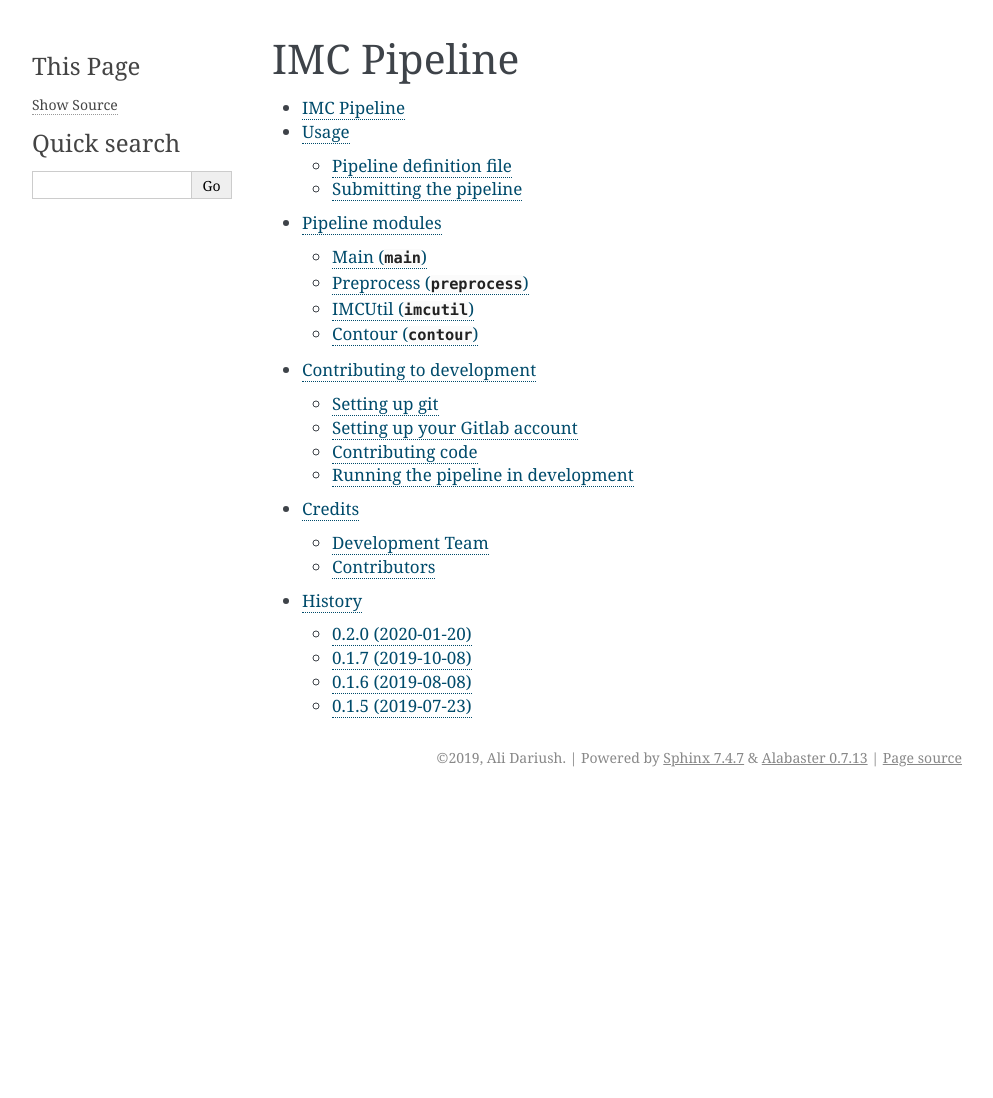
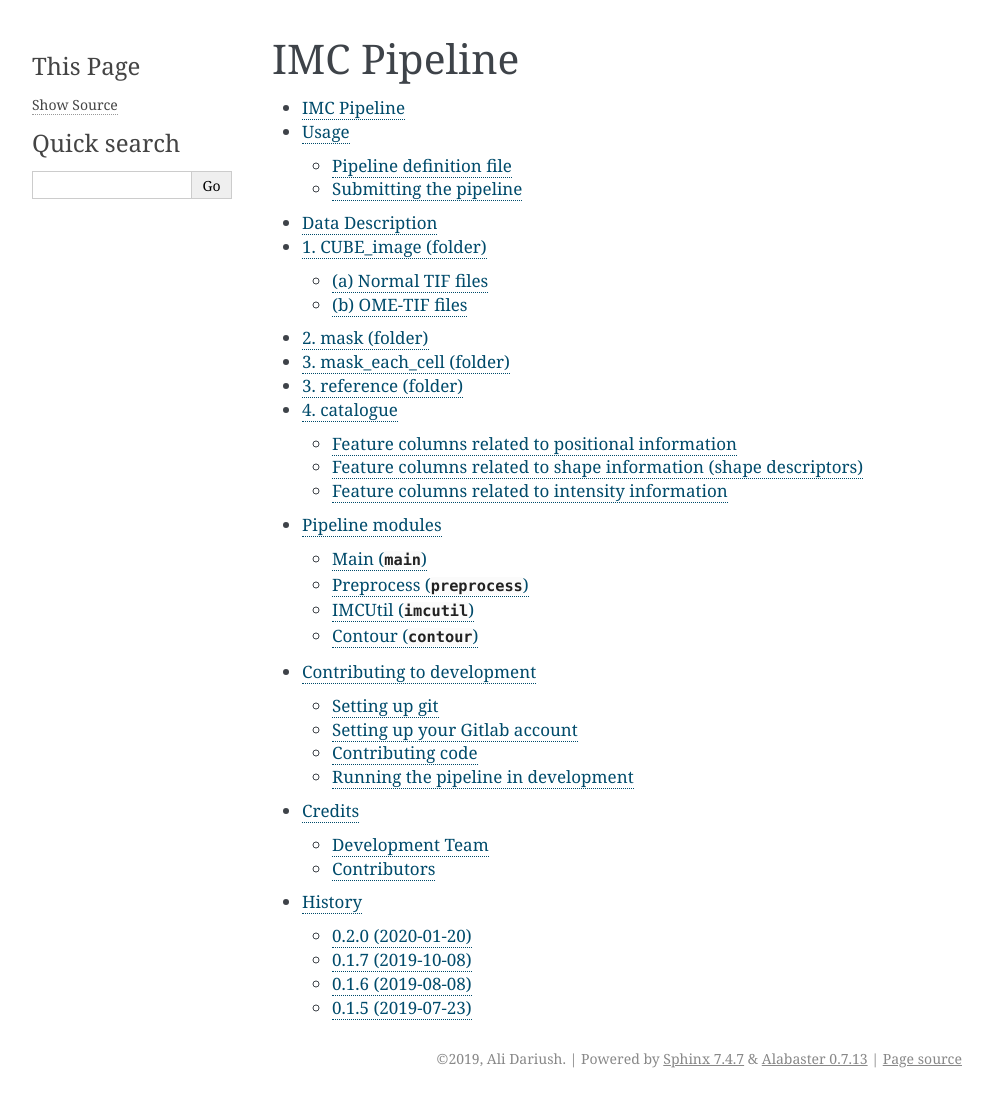
Before and after one commit to IMAXT/imc-nuclear-segmentation, a Sphinx documentation site: the page built from docs/index.rst, in a window 1280 px wide. Shown: the whole page, without its empty margins (148-1141 px from the left). Built offline with Sphinx 7.4.7, drawn with Linux system fonts in a browser that asks for light colours; formulas are drawn with MathJax 3; before the commit the page ends 900 px from its top, so only the background shows below that; some of the changed lines change nothing that is shown.

Commit message:
WIP: Add docs describing outputs

```diff
--- a/docs/index.rst
+++ b/docs/index.rst
@@ -6,6 +6,7 @@ IMC Pipeline
 
    readme
    usage
+   outputs
    modules
    contributing
    authors
--- /dev/null
+++ b/docs/outputs.rst
@@ -0,0 +1,91 @@
+Data Description
+================
+
+Upon a successful run of the IMC pipeline, several data products are created inside the OUTPUT forlder (location and name of the OUTPUT folder are set by the user). These include several folders and files with their descriptions as follow:
+
+1. CUBE_image (folder)
+======================
+
+*_CUBE.tiff : IMC image data cube in TIF format. Each layer in the cube is associated to an IMC channel.
+*_CUBE.txt  : The name of IMC channels and their orders as appear in the cube data file.
+
+Description:
+
+For each IMC run, the structure of the output data, need to be processed by the IMC pipeline, belongs to one of the following categories:
+
+(a) Normal TIF files
+--------------------
+A collection of normal TIF files where the number of TIF files are the same as the number of IMC channels, and the name of each TIF file is the name of that channel.
+
+(b) OME-TIF files
+-----------------
+These are produced if the output of an IMC run (raw data) are processed by the Data Packager. In this case, each image channel is of OME.TIF format and the channel names are recorded as meta data inside the image file.
+
+Once the IMC pipeline starts, it first determines the structure of the input data files ('a' or 'b' above) and then produces a single TIF image data cube '*_CUBE.tiff' by merging all individual IMC image channels. In addition, the order of channels and their names are recorded in '*_CUBE.txt' file.
+
+
+2. mask (folder)
+================
+
+*_mask.tif  : A 32-bit image mask of all detected cells. All pixels belong the same cell, have the same integer pixel values.
+
+3. mask_each_cell (folder)
+==========================
+
+For each detected cell, a binary image mask is created and kept in this folder. For example, if there are 1000 detected cells, then you would see 1000 binary images in this folder. The index (or filename) of each binary image is the same as those in the final output catalog (inside the 'catalogue' folder).
+
+3. reference (folder)
+=====================
+
+*_CUBE.jpg           : Image of the reference channel (nuclear channel) used for nuclear segmentation
+flat_*_CUBE.tif      : Image of the reference channel (nuclear channel) after applying intensity correction (if requested)
+draft_*_CUBE.tif     : Image of the reference channel (nuclear channel) with detected cells' centroids overlaid on image
+draft_cnt_*_CUBE.tif : Image of the reference channel (nuclear channel) with estimated cells' contour lines overlaid on image
+
+Description:
+
+The pipeline uses one of the nuclear channels (set by the user) to perform cell segmentation. In a few cases, it may happen that an intensity gradient appears across the nuclear channel. For instance, the middle area of the image may look much darker than the peripheri of the tissue or outer edges of the image. This may lower the performance of the segmentation. In order to account for such effect, the user can apply an intensity correction to the nuclear channel image by setting the 'aic_apply_intensity_correction: True' in the input configuration file. In that case, the 'flat_*_CUBE.tif' represents the reference channel after applying the intensity correction. If there is no intensity correction, 'flat_*_CUBE.tif' is basically the same as the reference/nuclear channel.
+
+Draft Images ('draft_*_CUBE.tif' and 'draft_cnt_*_CUBE.tif'):
+Each time the user runs the IMC pipeline, he/she can check the performance and quality of the detection by looking at 'draft_*_CUBE.tif' and 'draft_cnt_*_CUBE.tif' images. If not happy with the overall detections (e.g., overstiemated or understimated), the user can then adjust the performance of the segmentation by twiking the input parameters.
+
+4. catalogue
+============
+
+*_CUBE.csv  : Output catalog in CSV format
+*_CUBE.fits : Output catalog in FITS format
+
+Description:
+
+Besides of other output products, output catalogues, contain most of the information retrieved from the analysis of an IMC run. The catalogue comes in two formats:
+
+(a) FITS (Flexible Image Transport System ), and
+(b) CSV (Comma-Separated Values).
+
+It is up to users to decide which format they choose for their own analysis.
+
+There is one row for every detected cell in the output catalogue. There are also several feature columns associated to positional, shape, and intensity information on each segmented cell as follow:
+
+Feature columns related to positional information
+-------------------------------------------------
+X, Y : Centroid of each cell assuming buttom-left corner of the image as reference i.e. (0,0).
+X_image, Y_image : Centroid of each cell assuming top-left corner of the image as reference i.e. (0,0).
+
+Feature columns related to shape information (shape descriptors)
+----------------------------------------------------------------
+area_cnt : Cell contour area (pix^2). It is equal to the number of pixels within the detected contour area following segmentation.
+area_minCircle : Area of the smallest circle (pix^2) that can be fit within the contour area. Therefore: area_minCircle <= area_cnt
+area_ellipse : Area of an ellipse (pix^2), fitted to the estimated cell's contour (i.e. a set of 2D points.).
+ell_angle : The angle (degrees) at the center of the ellipse, measured from the x-axis anticlockwise. If 0 or 180, it is a horizontal ellipse. If 90, or 270, it is a vertical ellipse.
+ell_smaj : The smi-major axis (pixel) of the fitted ellipse
+ell_smin : The smi-minor axis (pixel) of the fitted ellipse
+ell_e : Eccentricity of the fitted ellipse. A circle is an ellipse with an eccentricity of zero.
+
+Feature columns related to intensity information
+------------------------------------------------
+
+flux_XX : Mean (average) intensity, estimated from the IMC XX channel, associated with pixels belong to a cell's contour (including contour pixels)
+f_buffer_XX :  Mean (average) intensity, estimated from the IMC XX channel, associated with pixels around a cell's contour (the width of the buffer area in pixels is set by the user)
+
+Description:
+The IMC pipeline uses the mask extracted for each cell, in order to estimate the average (mean) pixel intensities within (flux) and around (f_buffer) a cell, using all available IMC channels. Note that a few of these may belong to calibration channels and therefore should not be included in any analysis. You can find a list of all IMC channel names in the 'CUBE_image' folder.
```
